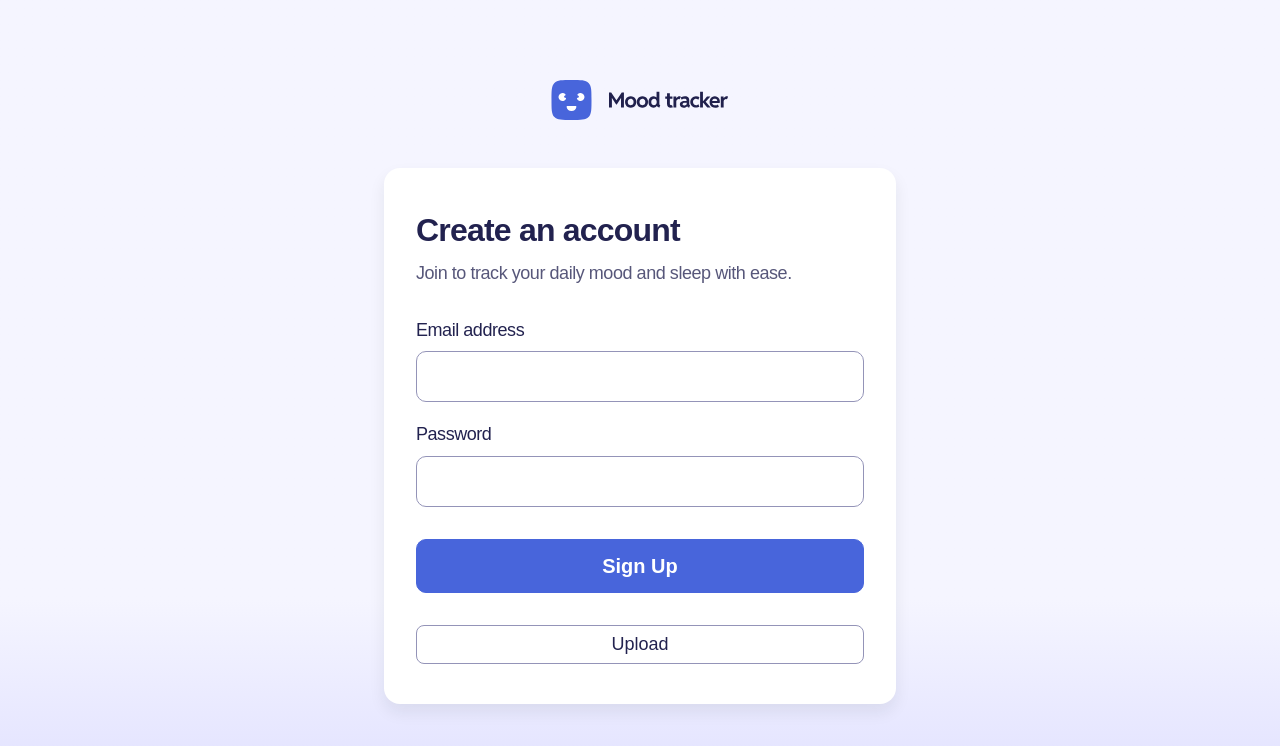
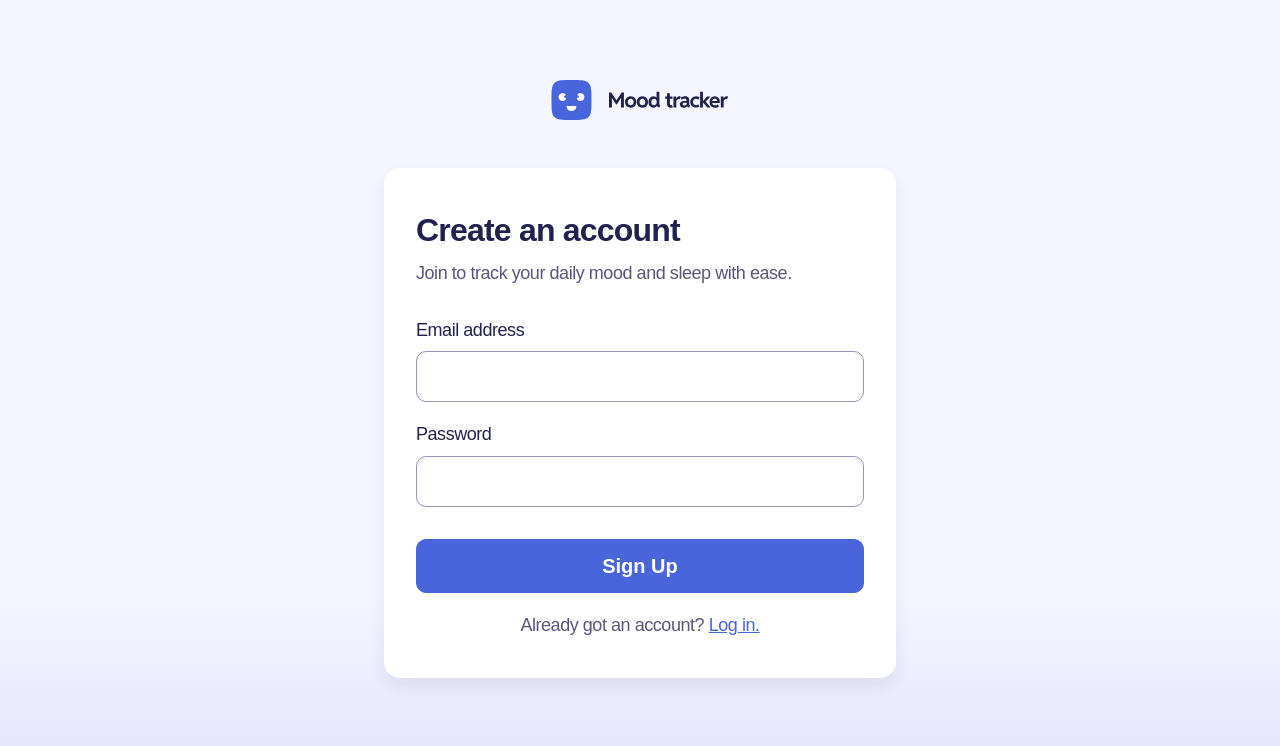
Before and after one commit to DarkstarXDD/mood-tracking-app, a Next.js app: page /signup in a window 1280 px wide. Shown: the top 746 px of the page. Built offline with nearby package versions, Linux system fonts and the light colour scheme; a web font is replaced by a local one.

Commit message:
style: rest of the signup page

```diff
--- a/src/components/signup/SignUpForm.tsx
+++ b/src/components/signup/SignUpForm.tsx
@@ -1,3 +1,5 @@
+import Link from "next/link"
+
 import Button from "@/components/ui/Button"
 import TextField from "@/components/ui/TextField"
 
@@ -18,8 +20,19 @@ export default function SignUpForm() {
         <TextField label="Password" />
       </div>
 
-      <Button>Sign Up</Button>
-      <Button variant="secondary">Upload</Button>
+      <div className="grid gap-5">
+        <Button>Sign Up</Button>
+
+        <p className="text-center text-lg leading-normal tracking-tight">
+          <span className="text-neutral-600">Already got an account? </span>
+          <Link
+            href="/login"
+            className="text-blue-600 underline hover:text-blue-700"
+          >
+            Log in.
+          </Link>
+        </p>
+      </div>
     </form>
   )
 }
```
